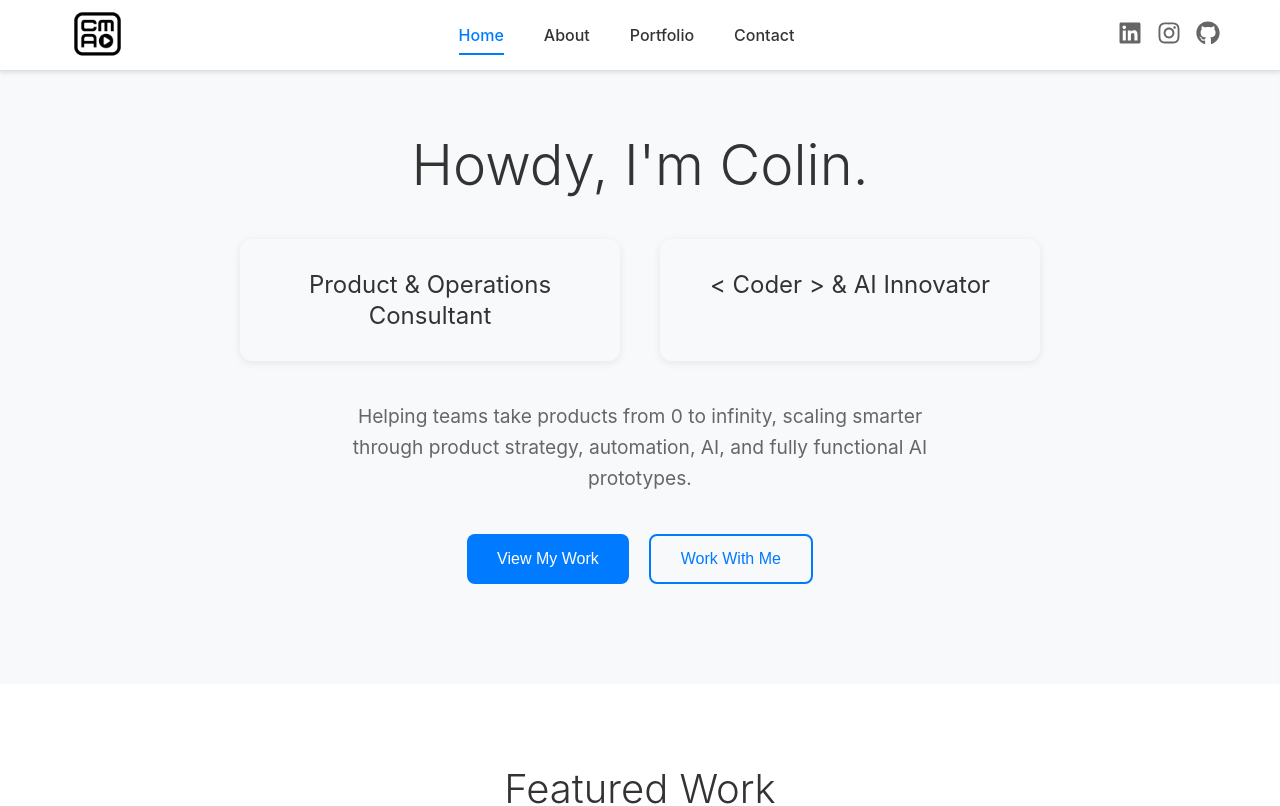
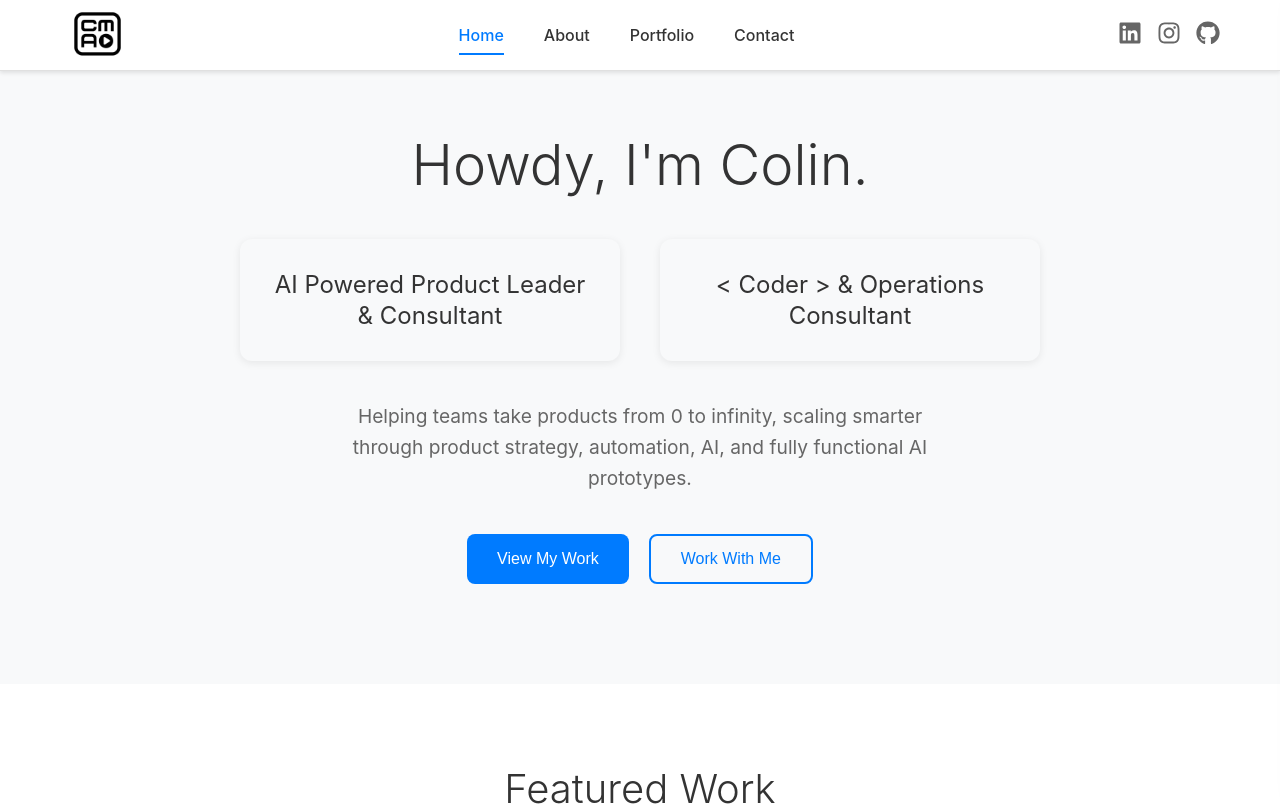
Before and after one commit to colin-mark/colin-mark-website, a React (Create React App) app: page / in a window 1280 px wide. Shown: the top 806 px of the page. Built offline with nearby package versions, Linux system fonts and the light colour scheme.

Commit message:
Update home page components and styling

```diff
--- a/src/pages/Home.js
+++ b/src/pages/Home.js
@@ -22,10 +22,10 @@ const Home = () => {
             {/* Split Layout */}
             <div className="hero-split">
               <div className="hero-split-item">
-                <h2>Product & Operations Consultant</h2>
+                <h2>AI Powered Product Leader & Consultant</h2>
               </div>
               <div className="hero-split-item">
-                <h2>&lt; Coder &gt; &amp; AI Innovator</h2>
+                <h2>&lt; Coder &gt; &amp; Operations Consultant</h2>
               </div>
             </div>
 
```
